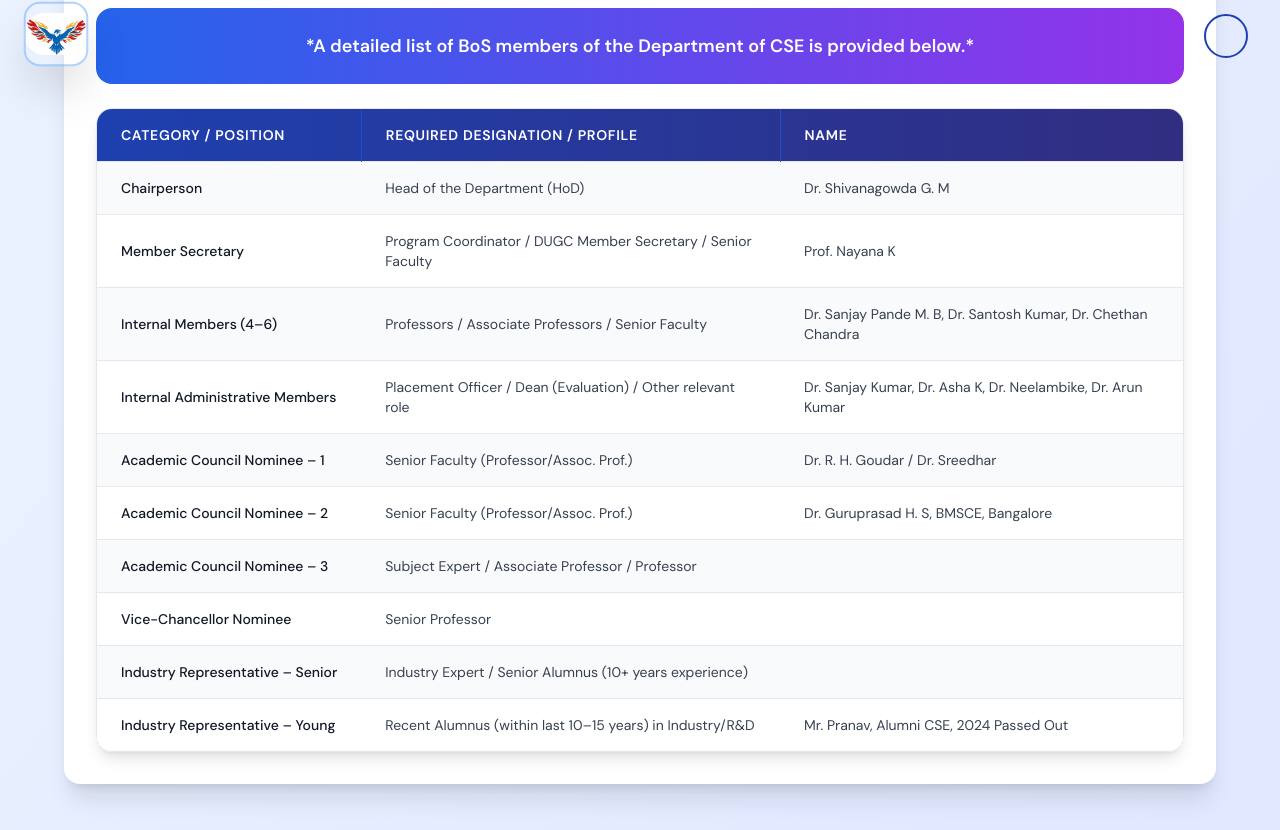
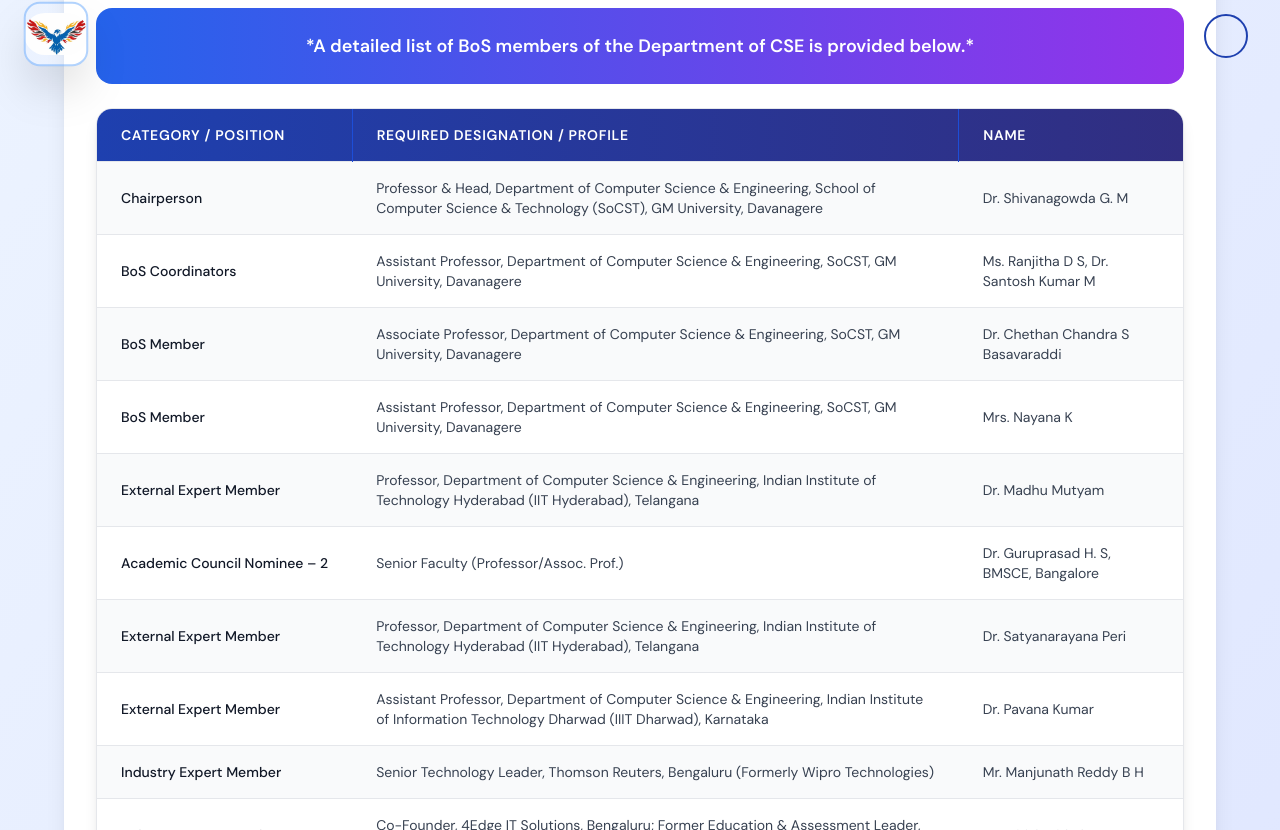
Before and after one commit to beereshbc/CSE-GMU, a React (Vite) app in the folder frontend/: page /bos in a window 1280 px wide. Shown: the part 710-1540 px from the top of the page. Built offline with nearby package versions, Linux system fonts and the light colour scheme.

Commit message:
BOS.jsx Updated

```diff
--- a/frontend/src/assets/assets.js
+++ b/frontend/src/assets/assets.js
@@ -29,6 +29,7 @@ import Sumana_C from "../assets/faculties/Sumana_C.JPG";
 import SUPRIYA_KERAKKANAVAR from "../assets/faculties/SUPRIYA_KERAKKANAVAR.jpg";
 import Tanushree_V_M from "../assets/faculties/Tanushree_V_M.jpg";
 import Principal from "../assets/faculties/PRINCIPAL.jpeg";
+import Shreya_R_H from "../assets/PlacedStud/placed_25/Shreya_R_H.jpeg";
 
 // PDFS Placements
 import AY2021 from "../assets/PlacementPdfs/Placement_20-21.pdf";
--- a/frontend/src/pages/BoS.jsx
+++ b/frontend/src/pages/BoS.jsx
@@ -95,40 +95,40 @@ const BoS = () => {
                       {
                         id: 1,
                         category: "Chairperson",
-                        designation: "Head of the Department (HoD)",
+                        designation: "Professor & Head, Department of Computer Science & Engineering, School of Computer Science & Technology (SoCST), GM University, Davanagere",
                         preferred: "Concerned Department",
                         name: "Dr. Shivanagowda G. M",
                       },
                       {
                         id: 2,
-                        category: "Member Secretary",
+                        category: "BoS Coordinators",
                         designation:
-                          "Program Coordinator / DUGC Member Secretary / Senior Faculty",
+                          "Assistant Professor, Department of Computer Science & Engineering, SoCST, GM University, Davanagere",
                         preferred: "Concerned Department",
-                        name: "Prof. Nayana K",
+                        name: "Ms. Ranjitha D S, Dr. Santosh Kumar M",
                       },
                       {
                         id: 3,
-                        category: "Internal Members (4–6)",
+                        category: "BoS Member",
                         designation:
-                          "Professors / Associate Professors / Senior Faculty",
+                          "Associate Professor, Department of Computer Science & Engineering, SoCST, GM University, Davanagere",
                         preferred: "Concerned Department",
-                        name: "Dr. Sanjay Pande M. B, Dr. Santosh Kumar, Dr. Chethan Chandra",
+                        name: "Dr. Chethan Chandra S Basavaraddi",
                       },
                       {
                         id: 4,
-                        category: "Internal Administrative Members",
+                        category: "BoS Member",
                         designation:
-                          "Placement Officer / Dean (Evaluation) / Other relevant role",
+                          "Assistant Professor, Department of Computer Science & Engineering, SoCST, GM University, Davanagere",
                         preferred: "Concerned Department / Institution",
-                        name: "Dr. Sanjay Kumar, Dr. Asha K, Dr. Neelambike, Dr. Arun Kumar",
+                        name: "Mrs. Nayana K",
                       },
                       {
                         id: 5,
-                        category: "Academic Council Nominee – 1",
-                        designation: "Senior Faculty (Professor/Assoc. Prof.)",
+                        category: "External Expert Member",
+                        designation: "Professor, Department of Computer Science & Engineering, Indian Institute of Technology Hyderabad (IIT Hyderabad), Telangana",
                         preferred: "State/Central/Private University",
-                        name: "Dr. R. H. Goudar / Dr. Sreedhar",
+                        name: "Dr. Madhu Mutyam",
                       },
                       {
                         id: 6,
@@ -139,39 +139,46 @@ const BoS = () => {
                       },
                       {
                         id: 7,
-                        category: "Academic Council Nominee – 3",
+                        category: "External Expert Member",
                         designation:
-                          "Subject Expert / Associate Professor / Professor",
+                          "Professor, Department of Computer Science & Engineering, Indian Institute of Technology Hyderabad (IIT Hyderabad), Telangana",
                         preferred:
                           "Reputed University/Institution (outside State/region)",
-                        name: "",
+                        name: "Dr. Satyanarayana Peri",
                       },
                       {
                         id: 8,
-                        category: "Vice-Chancellor Nominee",
-                        designation: "Senior Professor",
+                        category: "External Expert Member",
+                        designation: "Assistant Professor, Department of Computer Science & Engineering, Indian Institute of Information Technology Dharwad (IIIT Dharwad), Karnataka",
                         preferred:
                           "Any Recognized Institution (nominated by VC)",
-                        name: "",
+                        name: "Dr. Pavana Kumar",
                       },
                       {
                         id: 9,
-                        category: "Industry Representative – Senior",
+                        category: "Industry Expert Member",
                         designation:
-                          "Industry Expert / Senior Alumnus (10+ years experience)",
+                          "Senior Technology Leader, Thomson Reuters, Bengaluru (Formerly Wipro Technologies)",
                         preferred:
                           "Reputed Industry / Alumni (earlier batches)",
-                        name: "",
+                        name: "Mr. Manjunath Reddy B H",
                       },
                       {
                         id: 10,
-                        category: "Industry Representative – Young",
+                        category: "Industry Expert Member",
                         designation:
-                          "Recent Alumnus (within last 10–15 years) in Industry/R&D",
+                          "Co-Founder, 4Edge IT Solutions, Bengaluru; Former Education & Assessment Leader, Infosys Ltd.",
                         preferred:
                           "Industry/Research Organization (recent batches alumni)",
-                        name: "Mr. Pranav, Alumni CSE, 2024 Passed Out",
+                        name: "Mr. Girish Aithal",
                       },
+                      {
+                        id: 11,
+                        category: "Internal Expert",
+                        designation:"Departments from SoCST, GM University, Davanagere",
+                        preferred: "",
+                        name: "HoDs ",
+                      }
                     ].map((member, index) => (
                       <tr
                         key={member.id}
```
Also changed, not shown: 1 other file (tests, documents, lock files or other folders).
